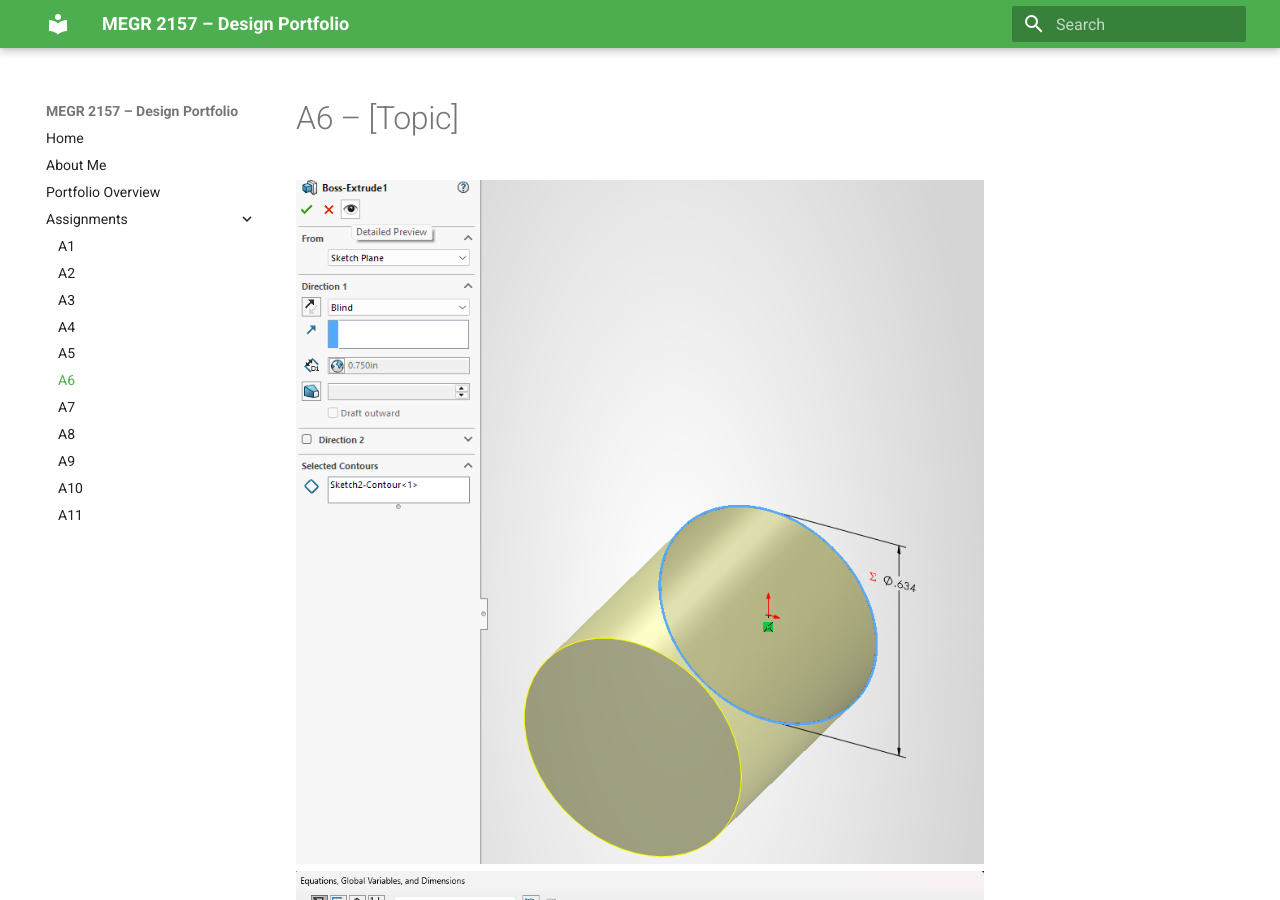
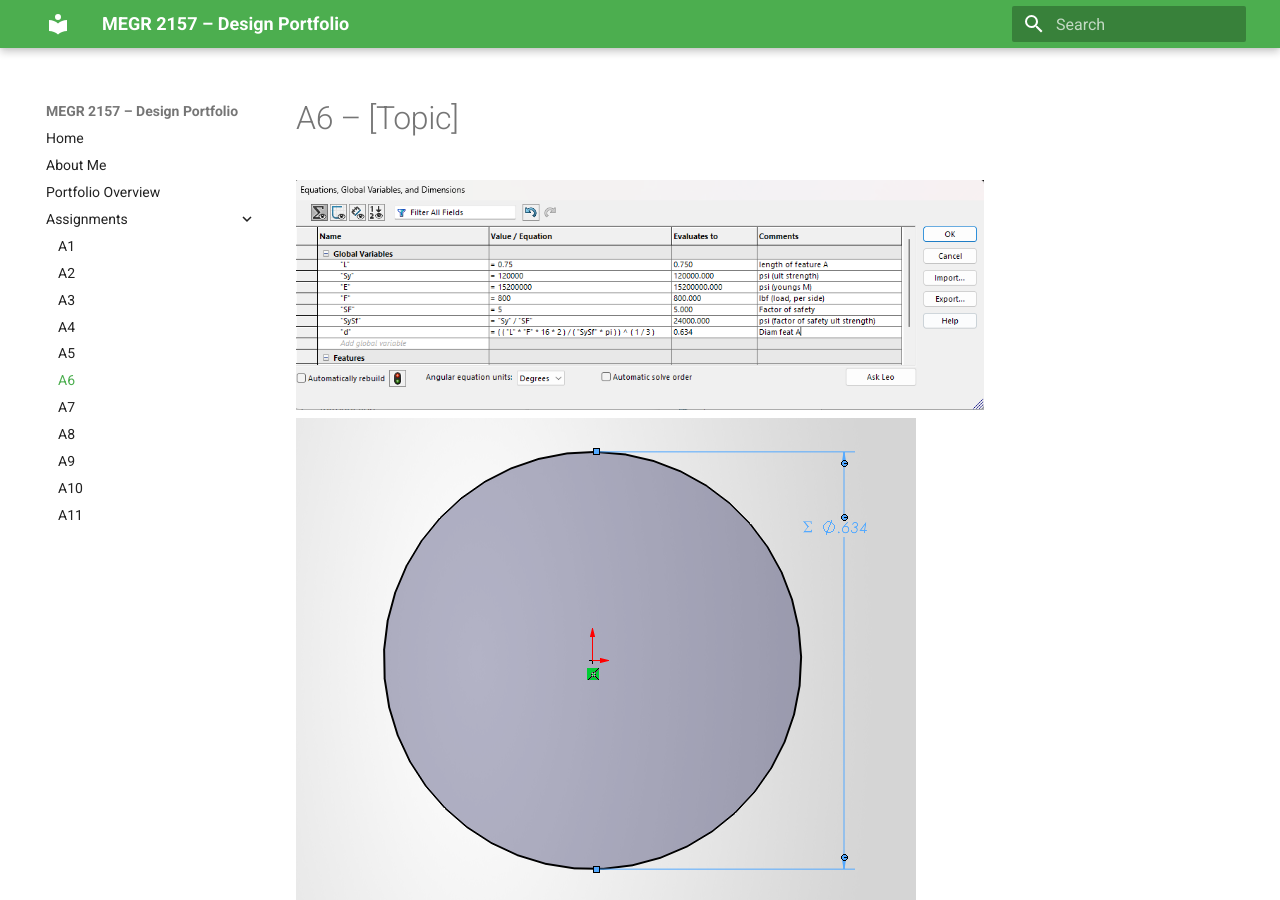
Before and after one commit to CadlesCelica/megr2157-portfolio, an MkDocs documentation site: the page built from docs/assignments/A06/index.md, in a window 1280 px wide and 900 px high. Built offline with MkDocs 1.6.1 and Material for MkDocs 9.7.7, drawn with Linux system fonts in a browser that asks for light colours.

Commit message:
re arrange a

```diff
--- a/docs/assignments/A06/index.md
+++ b/docs/assignments/A06/index.md
@@ -1,3 +1,4 @@
 # A6 – [Topic]
-
-![test test test](<extrude A.png>) ![test test test](<EQN A.png>) ![test test test](<dim diam A.png>)
+![test test test](<EQN A.png>)
+![test test test](<dim diam A.png>)
+![test test test](<extrude A.png>)
```
